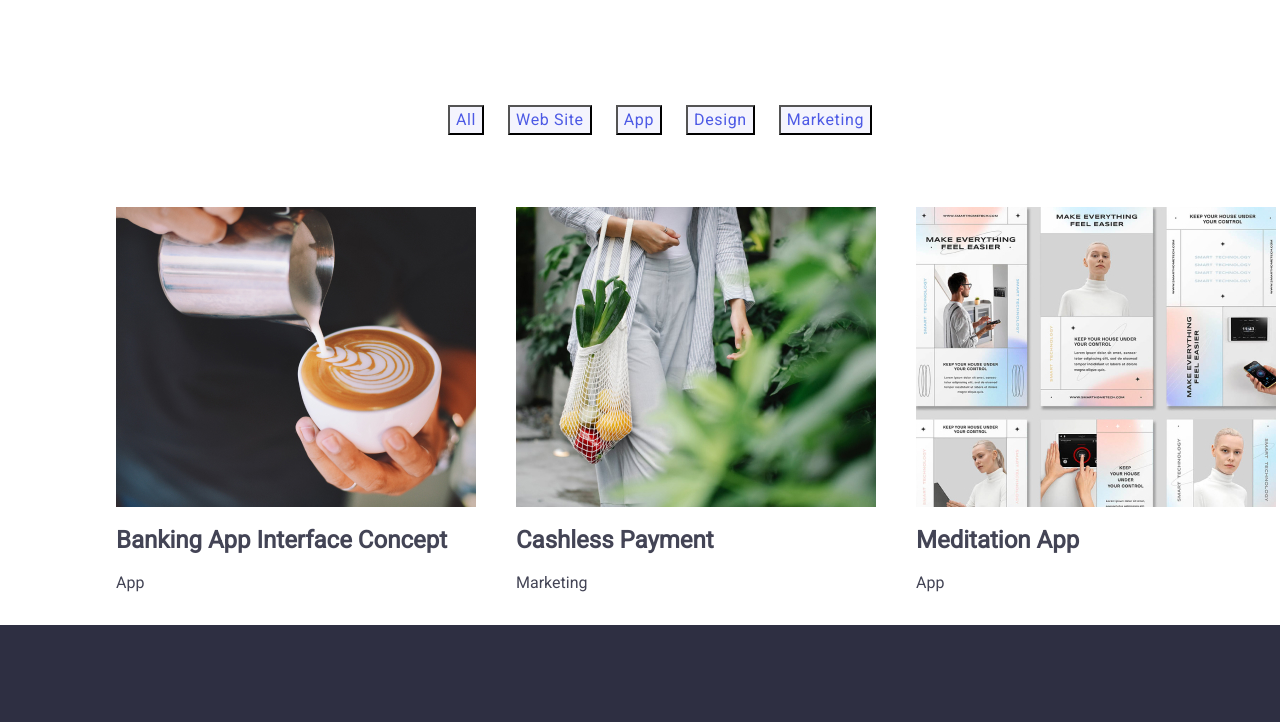
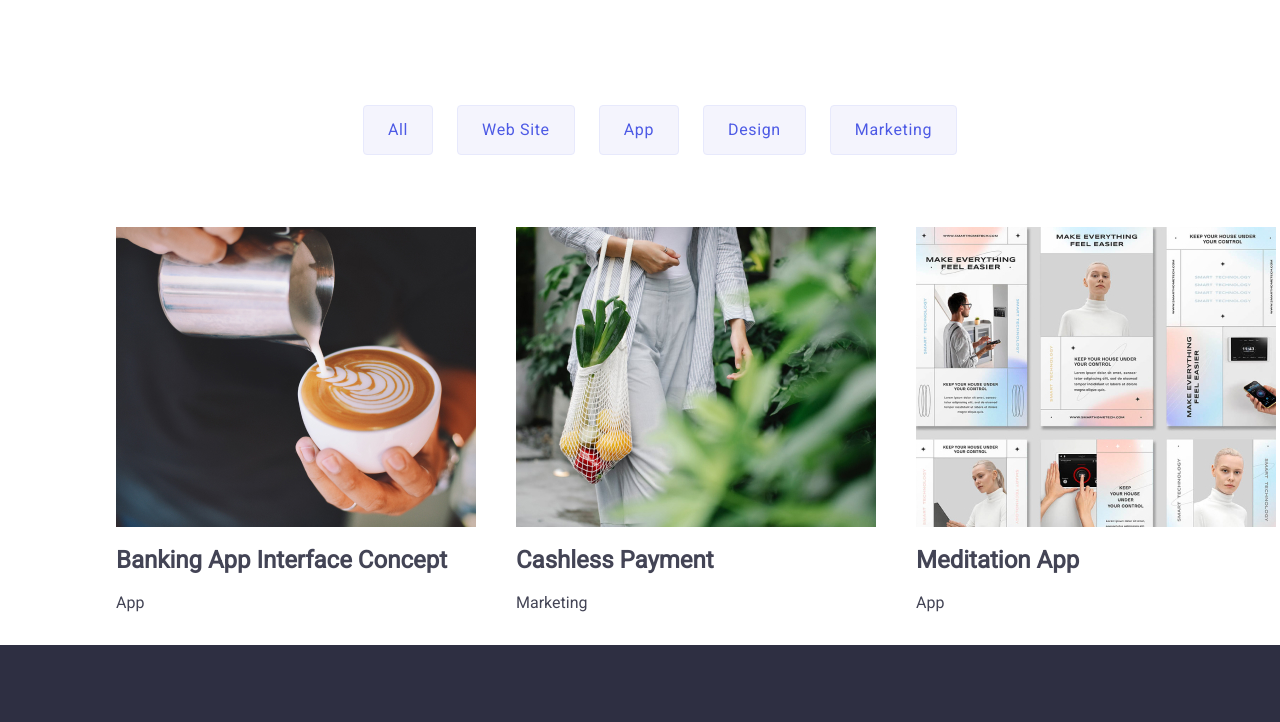
Before and after one commit to SHOBUT/goit-home-work-003, a plain HTML site: page portfolio.html in a window 1280 px wide. Shown: the part 64-786 px from the top of the page. Drawn offline with nearby package versions, Linux system fonts and the light colour scheme.

Commit message:
button-portfolio

```diff
--- a/css/styles.css
+++ b/css/styles.css
@@ -224,16 +224,21 @@ letter-spacing: 0.04em;
 letter-spacing: 0.04em;
 color: #4d5ae5;
 cursor: pointer;
+padding: 12px 24px;
+border: 1px solid #e7e9fc;
+border-radius: 4px;
 }
 .navigation-button:hover{
 background-color: #404BBF;
 color: #FFFFFF;
+border: 1px solid transparent;
 }
 .navigation-button:focus{
 background-color: #404BBF;
 color: #FFFFFF;
+border: 1px solid transparent;
 }
-.navigation-list{
+.navigation-socials{
 justify-content: center;
 gap: 24px;
 margin-bottom: 72px;
--- a/portfolio.html
+++ b/portfolio.html
@@ -40,7 +40,7 @@
       <section class="navigation">
         <div class="container">
         <h1 class="visually-hidden">Navigation</h1>
-        <ul class="navigation-list list">
+        <ul class="navigation-socials list">
           <li>
         <button class="navigation-button" type="button">All</button>
           </li>
```
